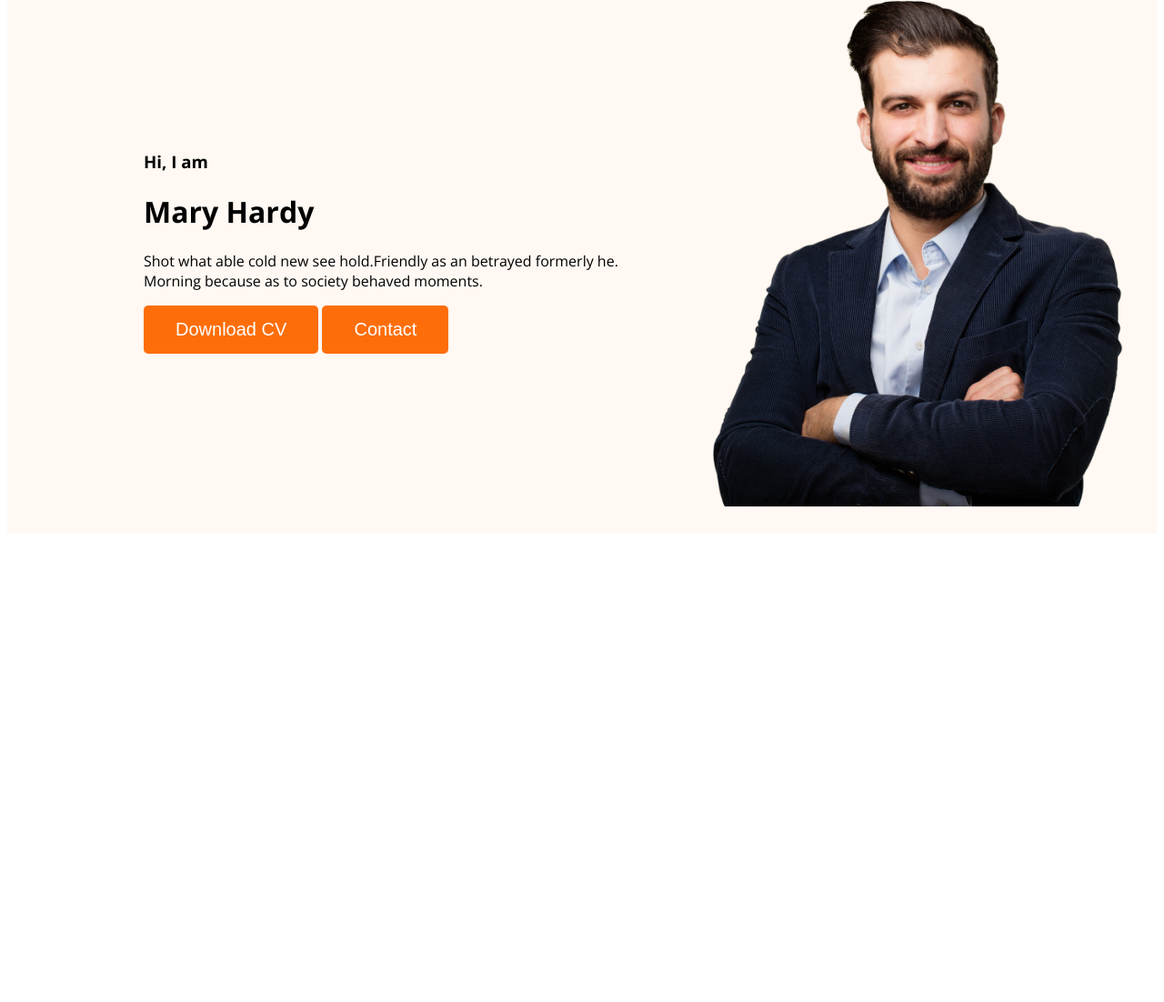
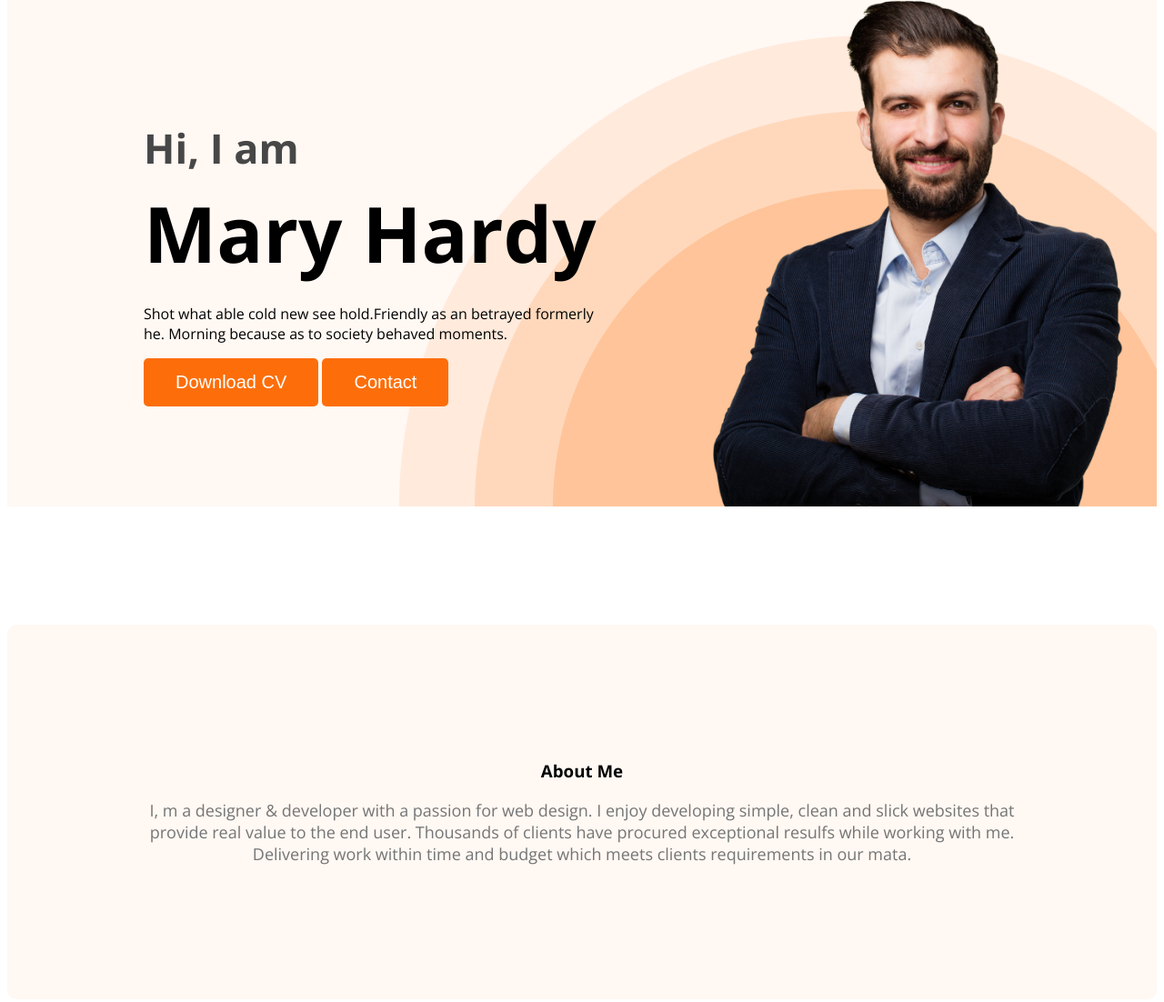
Before and after one commit to sheikhyousuf20/webdeveloper-portfolio, a plain HTML site: page index.html in a window 1280 px wide. Shown: the part 211-1313 px from the top of the page at 91% size. Before the commit the page ends 806 px from the top, so only its background shows below. Drawn offline with nearby package versions, Linux system fonts and the light colour scheme.

Commit message:
about section created

```diff
--- a/index.html
+++ b/index.html
@@ -24,7 +24,7 @@
             <div class="banner-content">
                 <h3 class="banner-greeting">Hi, I am</h3>
                 <h1 class="banner-title">Mary Hardy</h1>
-                <p>Shot what able cold new see hold.Friendly as an betrayed formerly he. Morning because as to society behaved moments.</p>
+                <p class="banner-describtion">Shot what able cold new see hold.Friendly as an betrayed formerly he. Morning because as to society behaved moments.</p>
                 <button class="btn-primary">Download CV</button>
                 <button class="btn-primary">Contact</button>
             </div>
@@ -33,6 +33,10 @@
 
     </header>
     <main>
+        <section class="about">
+            <h3 class="section title">About Me</h3>
+            <p class="section-description">I, m a designer & developer with a passion for web design. I enjoy developing simple, clean and slick websites that provide real value to the end user. Thousands of clients have procured exceptional resulfs while working with me. Delivering work within time and budget which meets clients requirements in our mata.</p>
+        </section>
 
     </main>
     <footer>
--- a/styles/portfolio.css
+++ b/styles/portfolio.css
@@ -16,6 +16,18 @@
     font-weight:700px ;
     padding: 15px 35px;
 
+ }
+ .section-title{
+    color: #757575;
+    text-align: center;
+    font-size: 35px;
+    font-weight: 700;
+ }
+
+ .section-description{
+    color: #757575;
+    text-align: center;
+    font-size: 18px;
  }
 
  /* nav related styles */
@@ -48,13 +60,45 @@
  /* header related styles */
  .header{
     background-color: #FFF8F3;
+    background-image: url('../images/header_bg.png');
+    background-repeat: no-repeat;
+    background-position: bottom right;
  }
  .banner{
-    padding: 30px 30px 30px 150px;
+    padding: 30px 30px 0px 150px;
     display: flex;
     align-items: center;
+    justify-content: space-between;
+
+ }
+ .banner-content{
+    max-width: 500px;
  }
  .banner .profile-pic{
     width: 500px ;
 
  }
+ .banner-greeting{
+    font-size: 45px;
+    color: #474747;
+    margin-bottom: 0;
+
+ }
+ .banner-title{
+    font-size: 85px;
+    font-weight: 700;
+    margin-top: 5px;
+    margin-bottom: 20px;
+ }
+
+ /* main section styles */
+
+ /* about section styles */
+ .about{
+    padding: 130px ;
+    border-radius: 10px;
+    background: #FFF8F3;
+    margin: 130px 0;
+    text-align: center;
+
+ }
```
